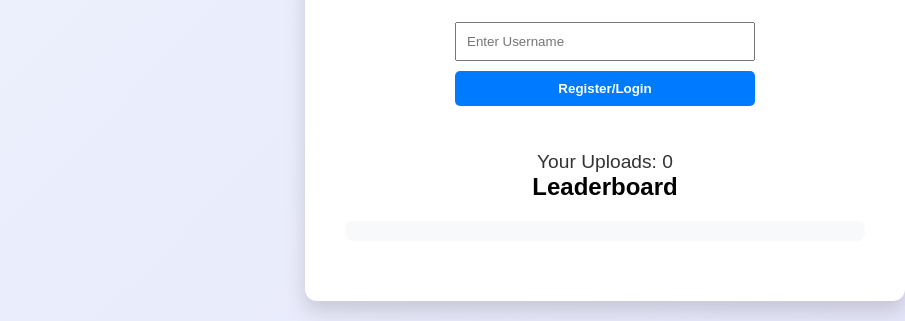
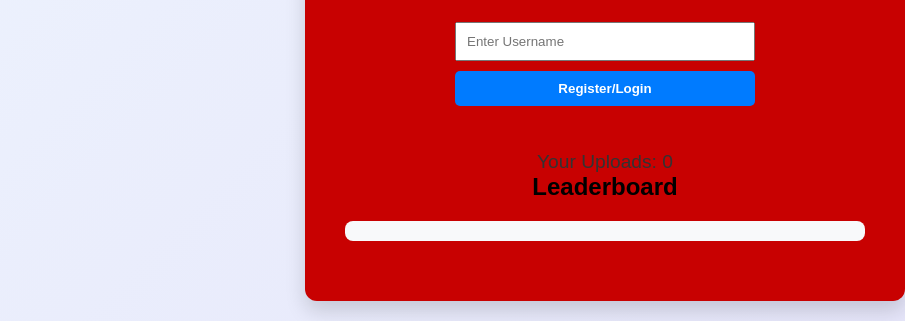
Before and after one commit to TheByteGuy/HackRPI2024, a plain HTML site: page index.html in a window 1280 px wide. Shown: the part 534-855 px from the top of the page, without its empty margins (375-1280 px from the left). Drawn offline with Linux system fonts and the light colour scheme.

Commit message:
Update styles.css

```diff
--- a/styles.css
+++ b/styles.css
@@ -30,7 +30,7 @@ body {
 /* Main Container Styling */
 .container {
     text-align: center;
-    background: #fff;
+    background: #c80101;
     padding: 30px 20px;
     border-radius: 12px;
     box-shadow: 0 8px 15px rgba(0, 0, 0, 0.2);
```
